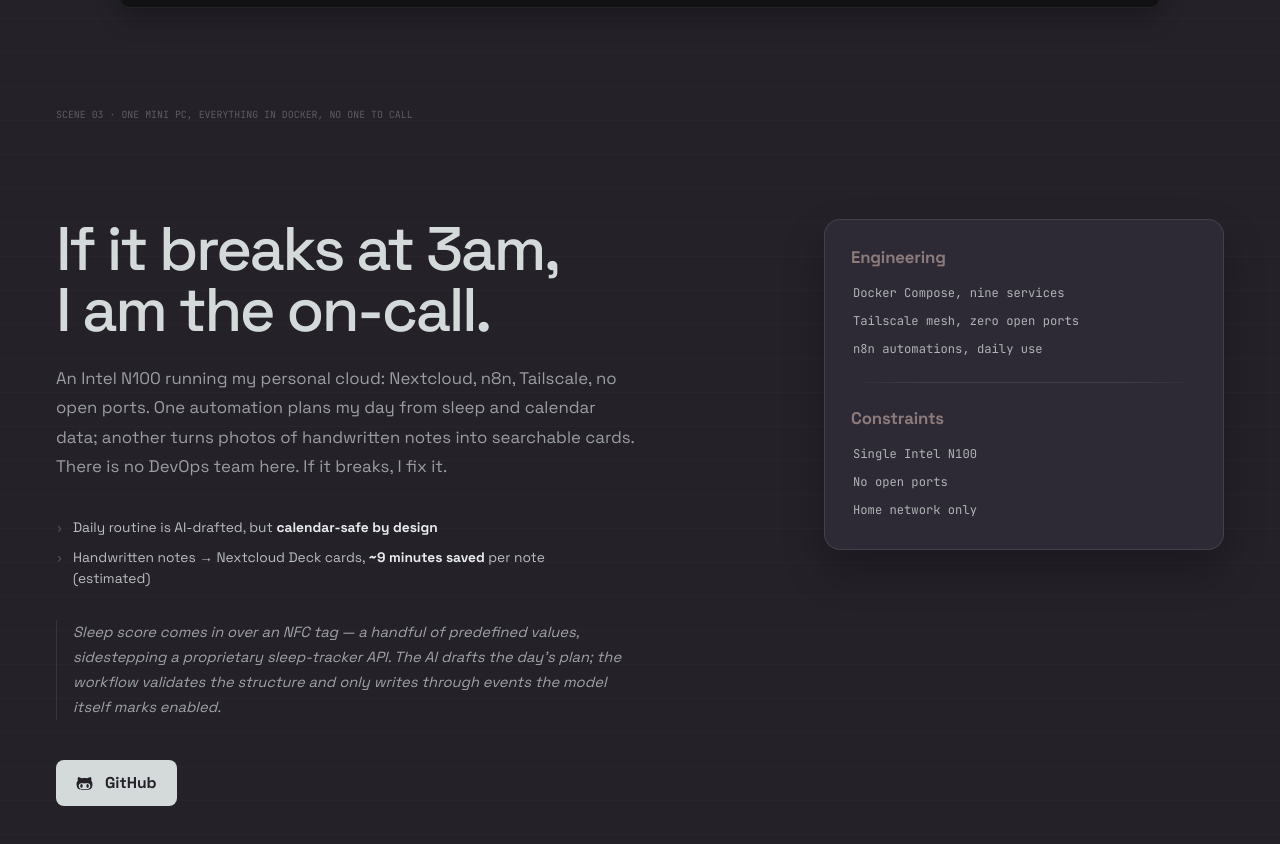
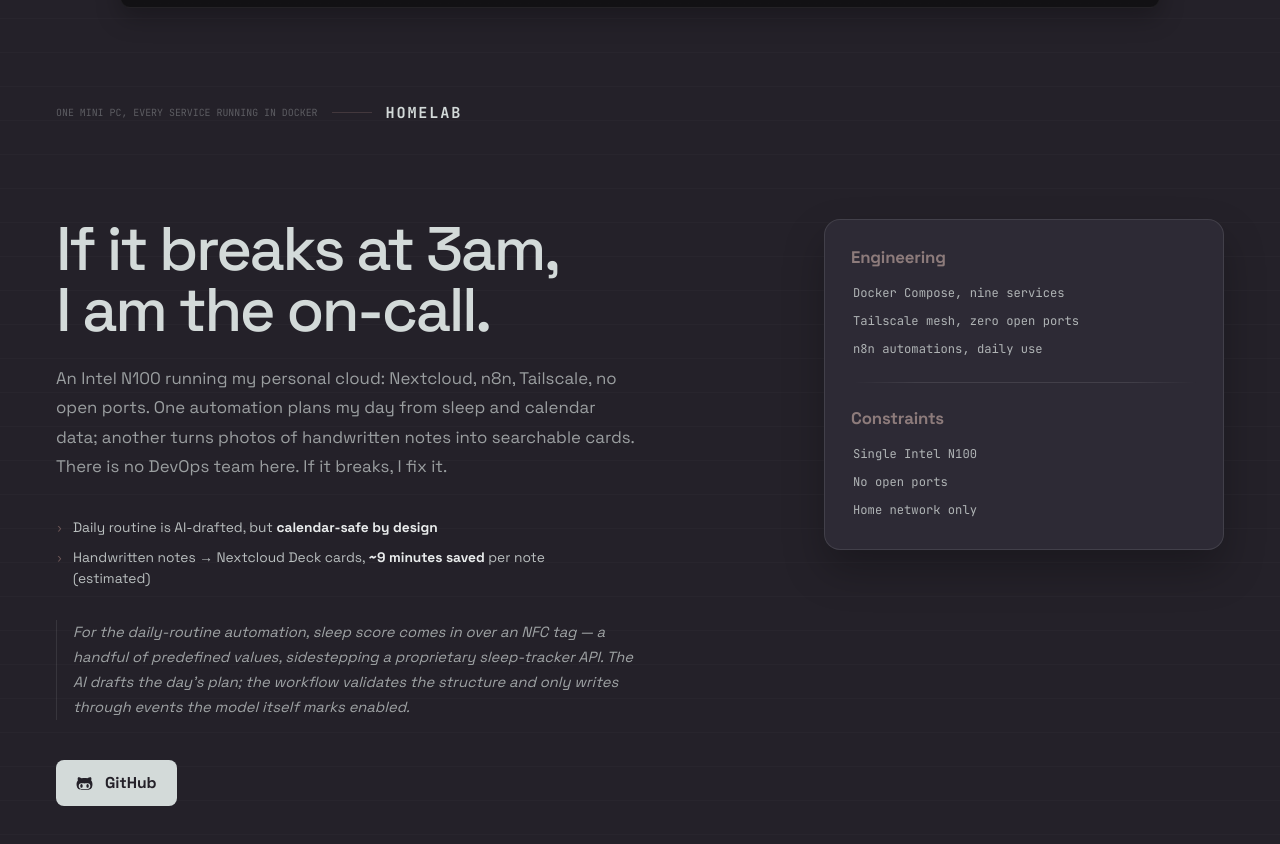
Before and after one commit to c-panagopoulos/Personal-Website, a React (Vite) app in the folder client/: page / in a window 1280 px wide. Shown: the part 8000-8844 px from the top of the page. Built offline with nearby package versions, Linux system fonts and the light colour scheme.

Commit message:
Rework homelab caption typography and clarify sleep score context

```diff
--- a/client/src/components/HomelabSection.jsx
+++ b/client/src/components/HomelabSection.jsx
@@ -67,9 +67,13 @@ export default function HomelabSection() {
         />
       </div>
       <Reveal className="homelab__caption">
-        <span className="scene__browser-title" style={{ marginLeft: 0 }}>
-          SCENE 03 · ONE MINI PC, EVERYTHING IN DOCKER, NO ONE TO CALL
-        </span>
+        <div className="scene__kicker" style={{ marginBottom: 0 }}>
+          <span className="scene__browser-title" style={{ marginLeft: 0 }}>
+            ONE MINI PC, EVERY SERVICE RUNNING IN DOCKER
+          </span>
+          <span className="scene__kicker-rule" />
+          <span className="scene__kicker-name">HOMELAB</span>
+        </div>
       </Reveal>
 
       <div className="section-lead">
@@ -96,9 +100,9 @@ export default function HomelabSection() {
           </ul>
 
           <p className="scene__how" style={anim(visible, "sceneRiseBlur", 0.6, 2.62)}>
-            Sleep score comes in over an NFC tag — a handful of predefined values, sidestepping a proprietary
-            sleep-tracker API. The AI drafts the day's plan; the workflow validates the structure and only
-            writes through events the model itself marks enabled.
+            For the daily-routine automation, sleep score comes in over an NFC tag — a handful of predefined
+            values, sidestepping a proprietary sleep-tracker API. The AI drafts the day's plan; the workflow
+            validates the structure and only writes through events the model itself marks enabled.
           </p>
 
           <div style={{ marginTop: 40 }}>
```
